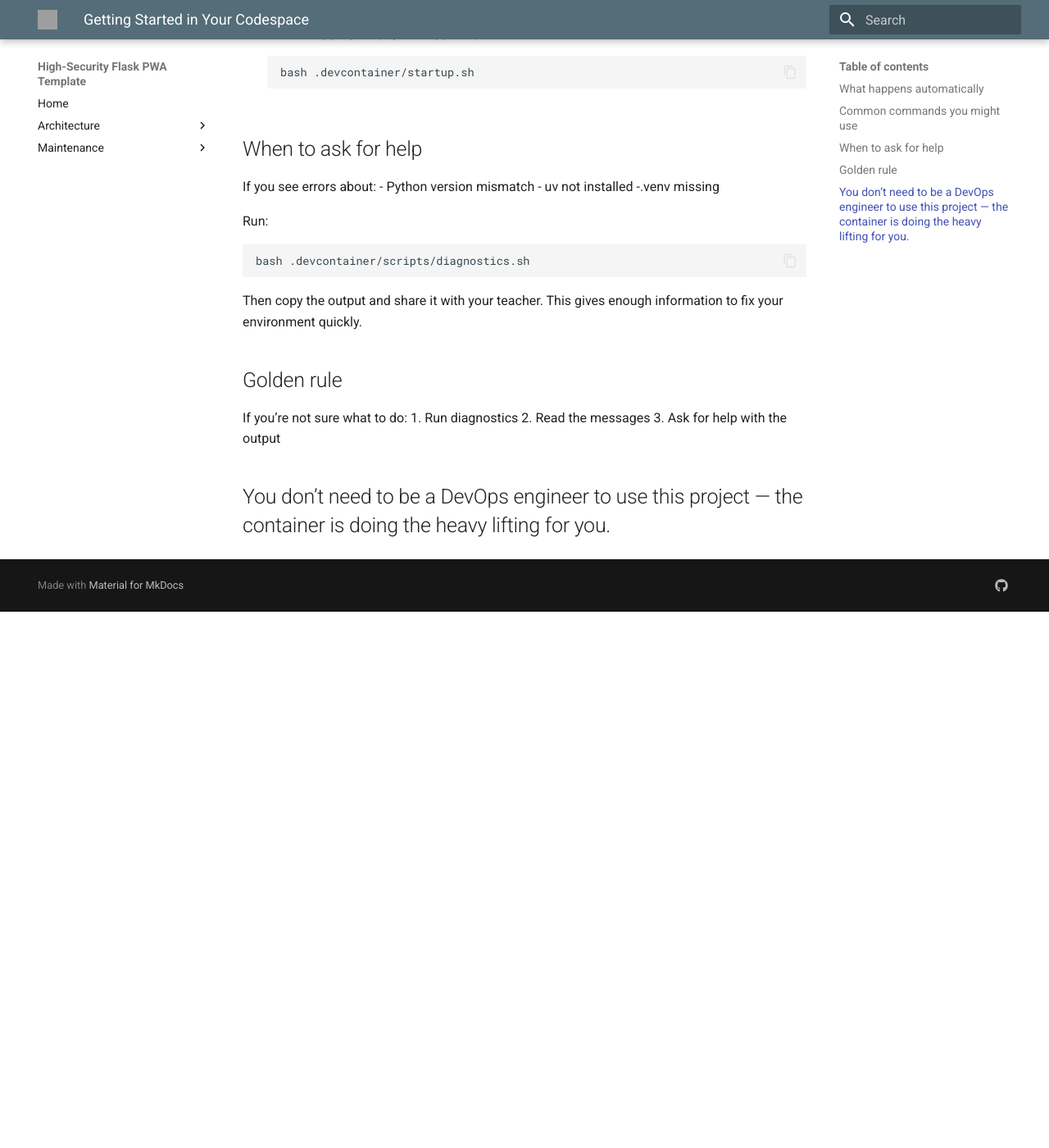
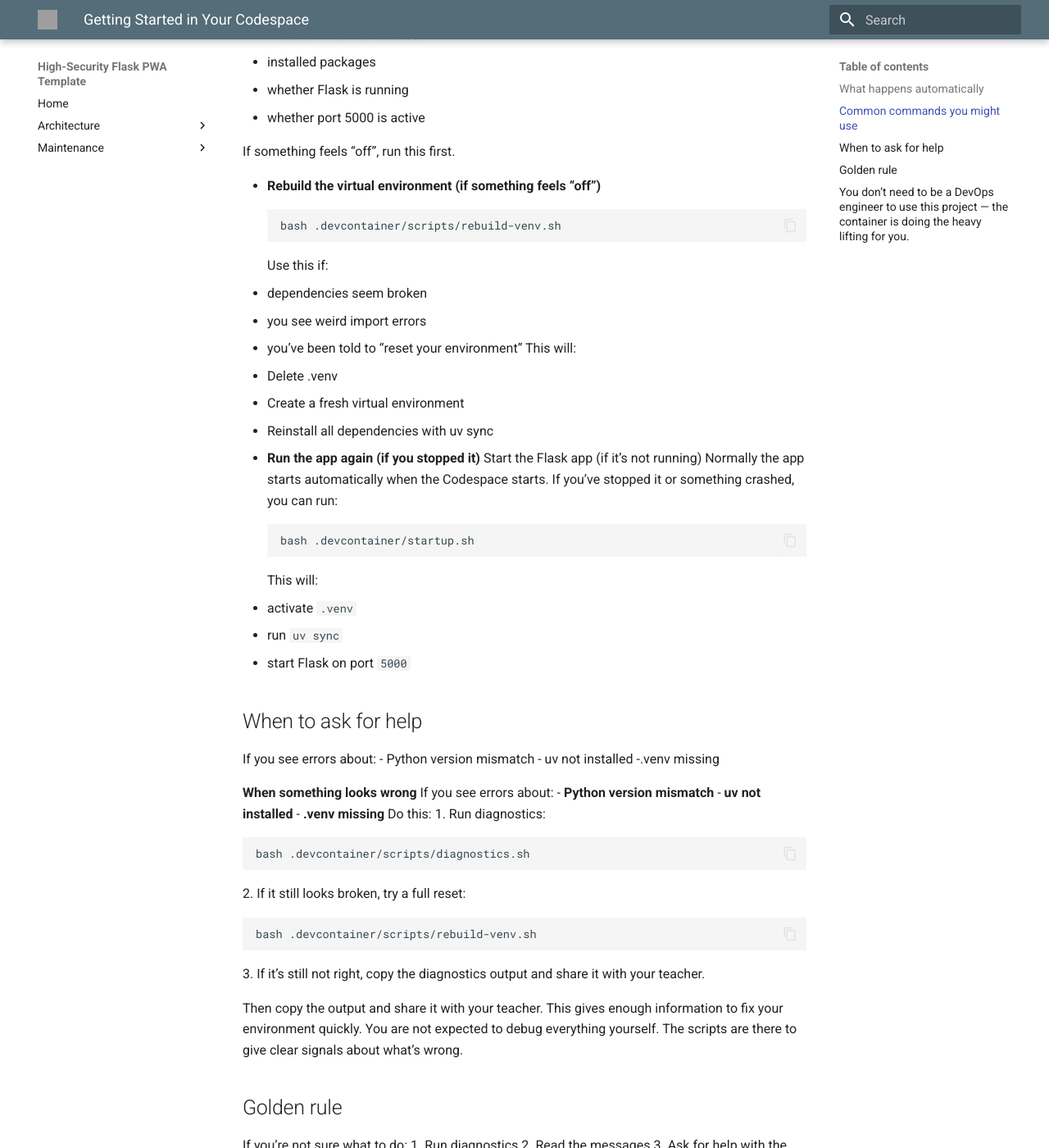
Before and after one commit to detnsw-sydtech/High-Security-Flask-PWA-Repo-Template, an MkDocs documentation site: the page built from docs/maintenance/codespace-onboarding.md, in a window 1280 px wide and 1400 px high, scrolled down 1009 px. Shown: the whole window at 82% size. Built offline with MkDocs 1.6.1 and Material for MkDocs 9.7.7, drawn with Linux system fonts in a browser that asks for light colours; before the commit the page ends 1755 px from its top, so only the background shows below that; some of the changed text lies outside the part shown; grey boxes are pictures that could not be loaded.

Commit message:
Update codespace-onboarding.md

````diff
--- a/docs/maintenance/codespace-onboarding.md
+++ b/docs/maintenance/codespace-onboarding.md
@@ -30,15 +30,41 @@ You’ll usually see a prompt telling you the app is running and a link to open
 ```bash
 bash .devcontainer/scripts/diagnostics.sh
 ```
+This will show:
+- Python version
+- uv version
+- virtual environment status
+- installed packages
+- whether Flask is running
+- whether port 5000 is active
+
+If something feels “off”, run this first.
+
 - **Rebuild the virtual environment (if something feels “off”)**
 ```bash
 bash .devcontainer/scripts/rebuild-venv.sh
 ```
+Use this if:
+- dependencies seem broken
+- you see weird import errors
+- you’ve been told to “reset your environment”
+This will:
+- Delete .venv
+- Create a fresh virtual environment
+- Reinstall all dependencies with uv sync
 
 - **Run the app again (if you stopped it)**
+Start the Flask app (if it’s not running)
+Normally the app starts automatically when the Codespace starts.
+If you’ve stopped it or something crashed, you can run:
 ```bash
 bash .devcontainer/startup.sh
 ```
+This will:
+- activate ```.venv```
+- run ```uv sync```
+- start Flask on port ```5000```
+
 
 ## When to ask for help
 If you see errors about:
@@ -46,12 +72,27 @@ If you see errors about:
 - uv not installed
 -.venv missing
 
-Run:
+**When something looks wrong**
+If you see errors about:
+- **Python version mismatch**
+- **uv not installed**
+- **.venv missing**
+Do this:
+1. Run diagnostics:
 ```bash
 bash .devcontainer/scripts/diagnostics.sh
 ```
+2. If it still looks broken, try a full reset:
+```bash
+bash .devcontainer/scripts/rebuild-venv.sh
+```
+3. If it’s still not right, copy the diagnostics output and share it with your teacher.
+
+
 Then copy the output and share it with your teacher.
 This gives enough information to fix your environment quickly.
+You are not expected to debug everything yourself.
+The scripts are there to give clear signals about what’s wrong.
 
 
 ## Golden rule
````
